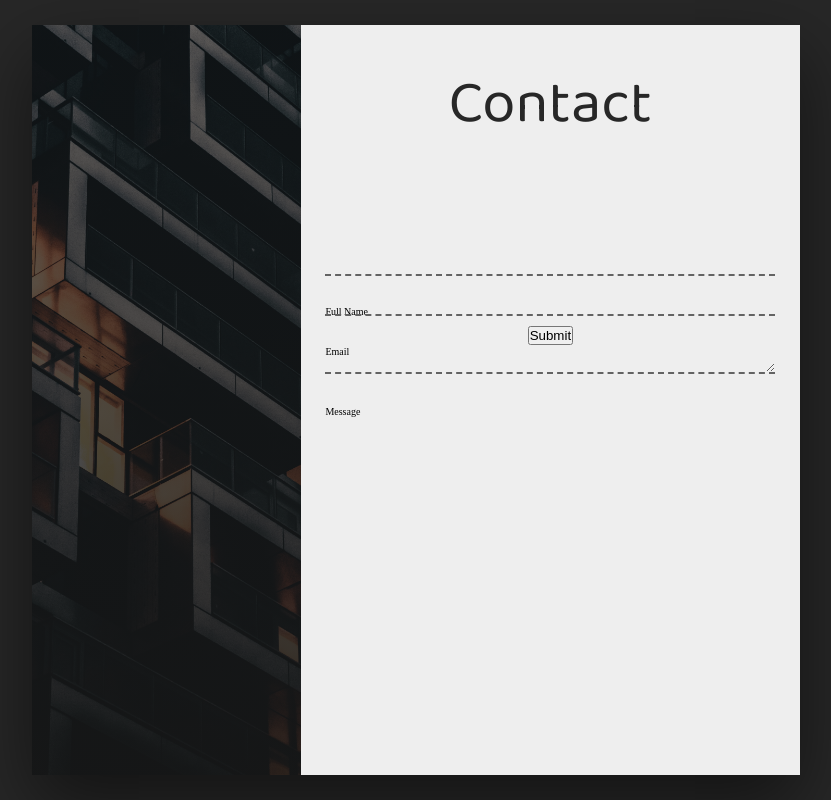
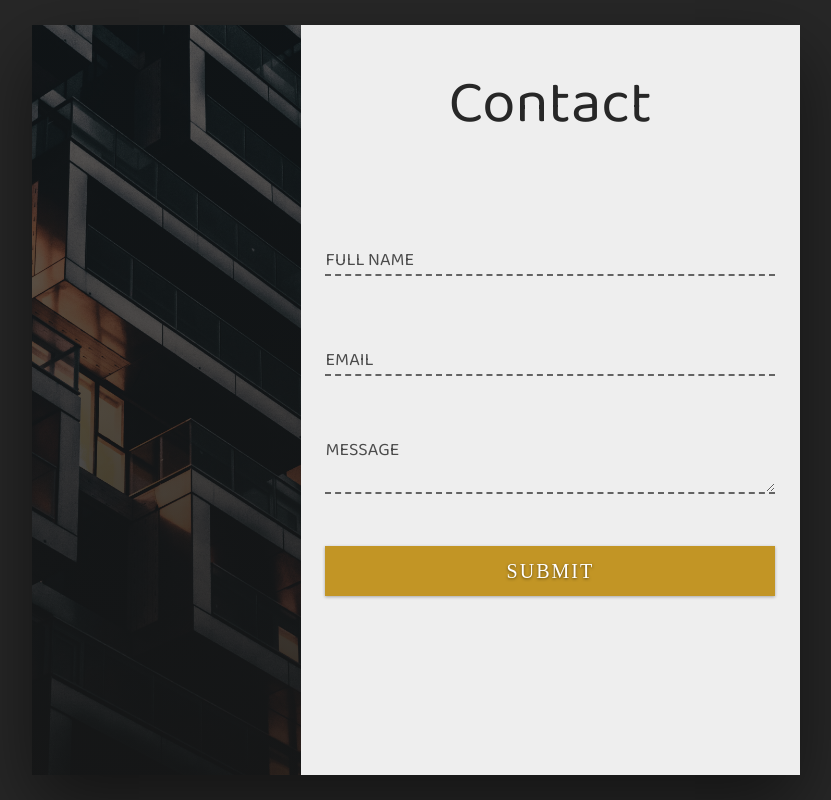
Before and after one commit to Zane-Gilfillan/Architecture-Website, a plain HTML site: page index.html in a window 1280 px wide. Shown: the part 2832-3632 px from the top of the page, without its empty margins (224-1055 px from the left). Drawn offline with nearby package versions, Linux system fonts and the light colour scheme.

Commit message:
updated css changes

```diff
--- a/css/style.css
+++ b/css/style.css
@@ -533,10 +533,71 @@ html {
 }
 
 .input-group {
+    position: relative;
+  }
+
+  .field {
+    width: 45rem;
+    background-color: transparent;
+    border: none;
+    border-bottom: 0.2rem dashed #636363;
+    margin: 3rem 0;
+    padding: 1rem 1rem 1rem 0;
+    font-family: "Muli", serif;
+    font-size: 1.6rem;
+    color: #4b4b4b;
+  }
+
+  .input-group input {
     height: 4rem;
-}
+  }
 
-.input-group textarea {
+  .input-group textarea {
     max-height: 7rem;
     max-width: 45rem;
-}
+  }
+
+  .field:focus {
+    border-bottom-style: solid;
+  }
+
+  .input-group label {
+    position: absolute;
+    left: 0;
+    font-family: "Baloo Da 2", serif;
+    font-size: 1.8rem;
+    color: #4b4b4b;
+    text-transform: uppercase;
+    pointer-events: none;
+    transition: all 0.3s;
+  }
+
+  .input-label {
+    bottom: 3rem;
+  }
+
+  .message {
+    bottom: 6rem;
+  }
+
+  .field:focus ~ label {
+    transform: translateY(-3rem);
+    font-size: 1.2rem;
+  }
+
+  .submit-btn {
+    width: 45rem;
+    height: 5rem;
+    background-color: #c29525;
+    color: #fff;
+    border: none;
+    margin-top: 2rem;
+    font-family: "Muli", serif;
+    font-size: 2rem;
+    font-weight: 300;
+    text-transform: uppercase;
+    letter-spacing: 0.2rem;
+    cursor: pointer;
+    text-shadow: 0 0.1rem 0.3rem rgba(0, 0, 0, 0.5);
+    box-shadow: 0 0.1rem 0.3rem rgba(0, 0, 0, 0.3);
+  }
```
